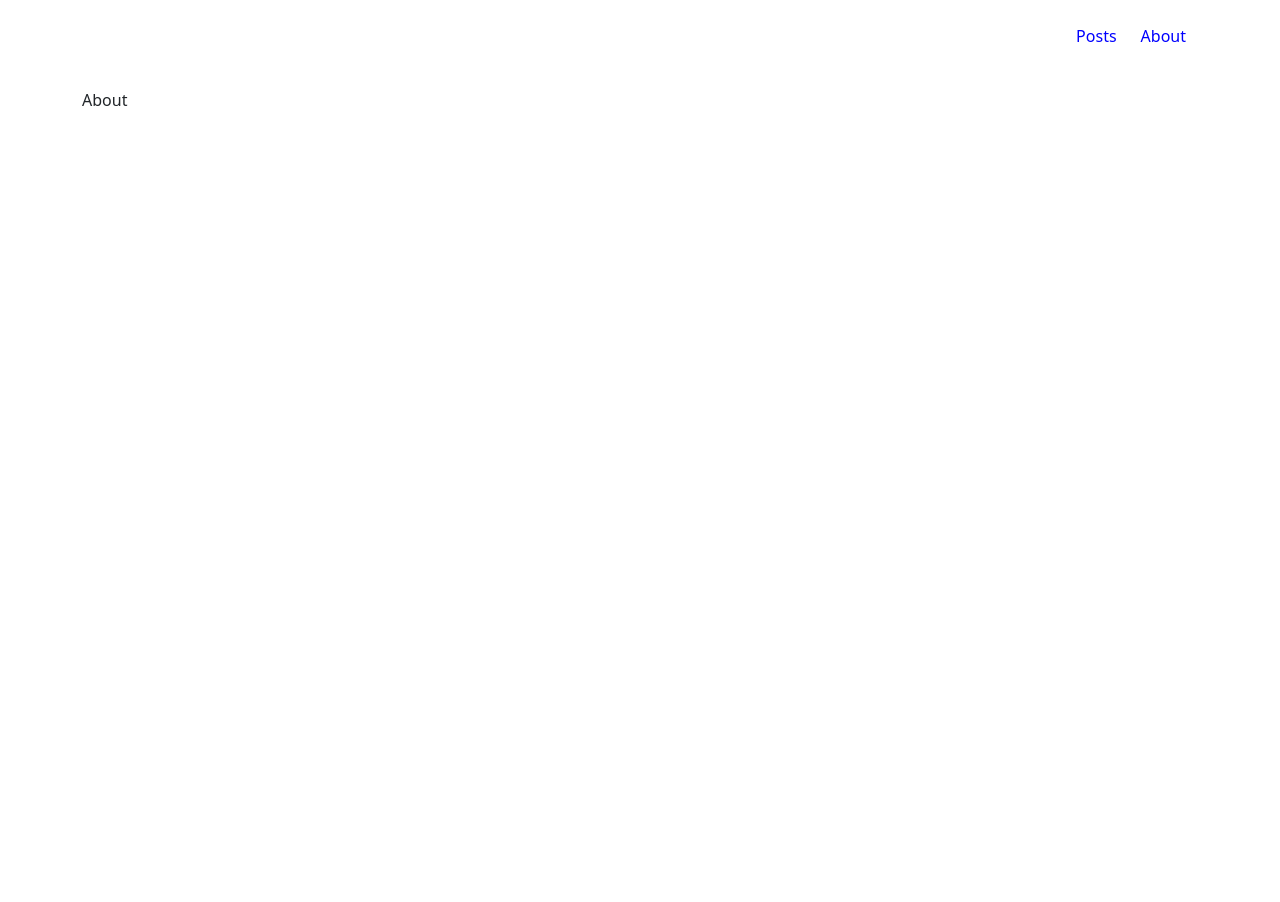
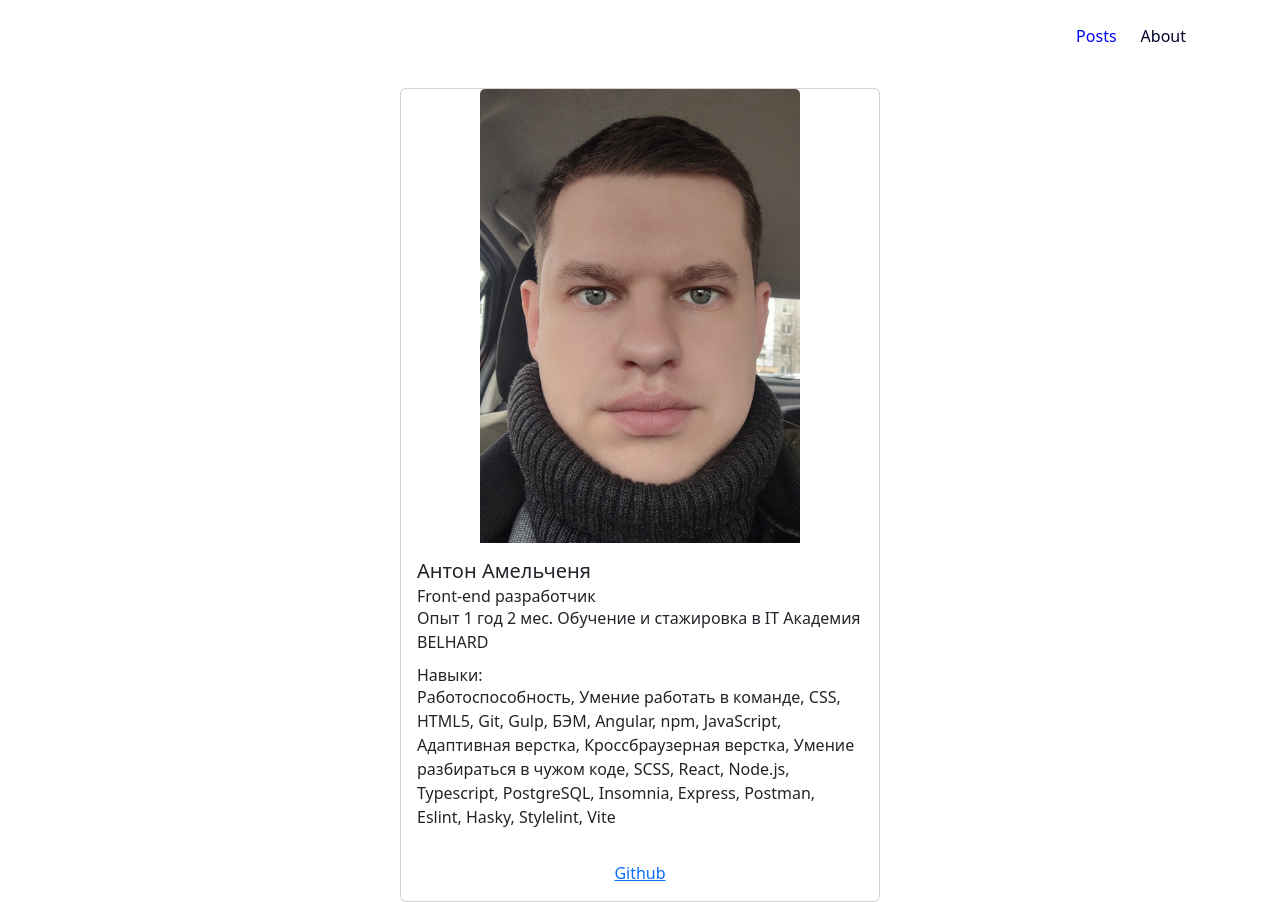
Before and after one commit to AntonAmialchenia/react-bootstrap-saga, a React (Vite) app: page /about in a window 1280 px wide. Before the commit the page ends 800 px from the top, so only its background shows below. Built offline with nearby package versions, Linux system fonts and the light colour scheme.

Commit message:
Сделал стрницу о себе

```diff
--- a/declaration.d.ts
+++ b/declaration.d.ts
@@ -3,3 +3,5 @@ declare module "*.module.scss";
 declare module "*.svg";
 
 declare module "*.jpg";
+
+declare module "*.png";
--- a/src/componets/App/Header/Header.tsx
+++ b/src/componets/App/Header/Header.tsx
@@ -36,7 +36,7 @@ export const Header: FC = () => {
                     ? [styles.active, styles.link].join(" ")
                     : styles.link
                 }
-                to="user">
+                to="about">
                 About
               </NavLink>
             </Nav>
--- a/src/pages/About/About.tsx
+++ b/src/pages/About/About.tsx
@@ -1,5 +1,35 @@
 import React from "react";
+import { Card, ListGroup } from "react-bootstrap";
+
+import avatar from "../../assets/Anton.png";
 
 export const About = () => {
-  return <div>About</div>;
+  return (
+    <div className="d-flex justify-content-center">
+      <Card className="align-items-center" style={{ width: "30rem" }}>
+        <Card.Img style={{ maxWidth: "20rem" }} variant="top" src={avatar} />
+        <Card.Body>
+          <Card.Title>Антон Амельченя</Card.Title>
+          <Card.Subtitle>Front-end разработчик</Card.Subtitle>
+          <Card.Text>
+            Опыт 1 год 2 мес. Обучение и стажировка в IT Академия BELHARD
+          </Card.Text>
+          <Card.Subtitle>Навыки:</Card.Subtitle>
+          <Card.Text>
+            Работоспособность, Умение работать в команде, CSS, HTML5, Git, Gulp,
+            БЭМ, Angular, npm, JavaScript, Адаптивная верстка, Кроссбраузерная
+            верстка, Умение разбираться в чужом коде, SCSS, React, Node.js,
+            Typescript, PostgreSQL, Insomnia, Express, Postman, Eslint, Hasky,
+            Stylelint, Vite
+          </Card.Text>
+        </Card.Body>
+
+        <Card.Body>
+          <Card.Link href="https://github.com/AntonAmialchenia">
+            Github
+          </Card.Link>
+        </Card.Body>
+      </Card>
+    </div>
+  );
 };
```
Also changed, not shown: src/assets/Anton.png (added).
